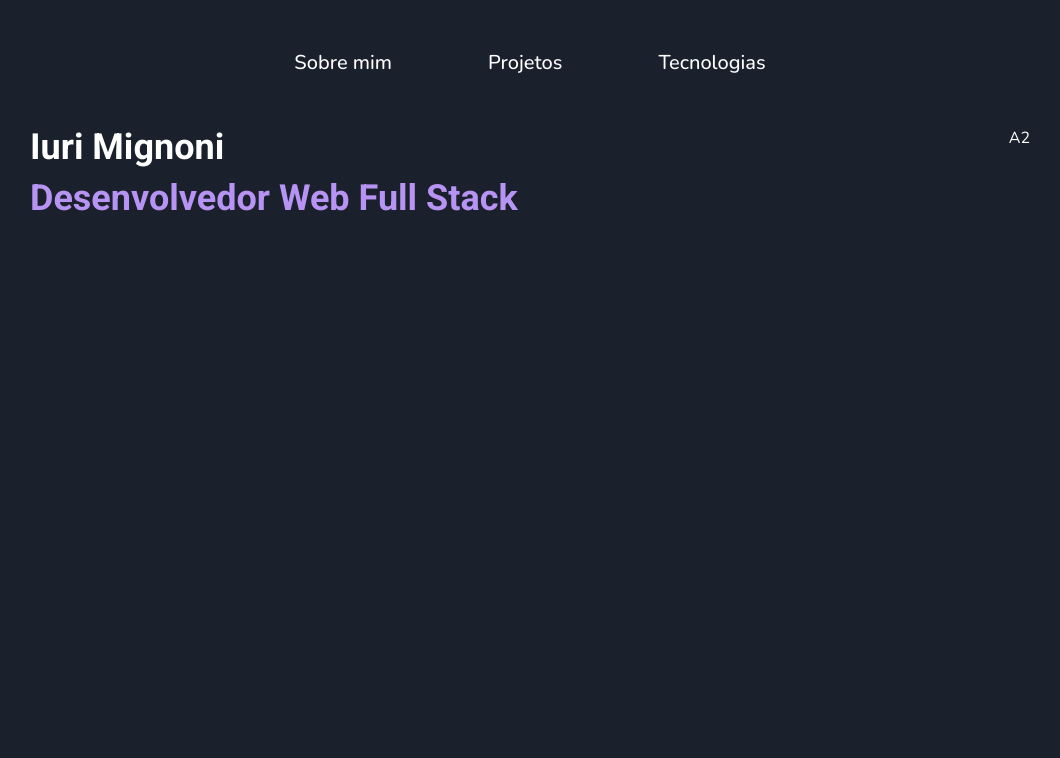
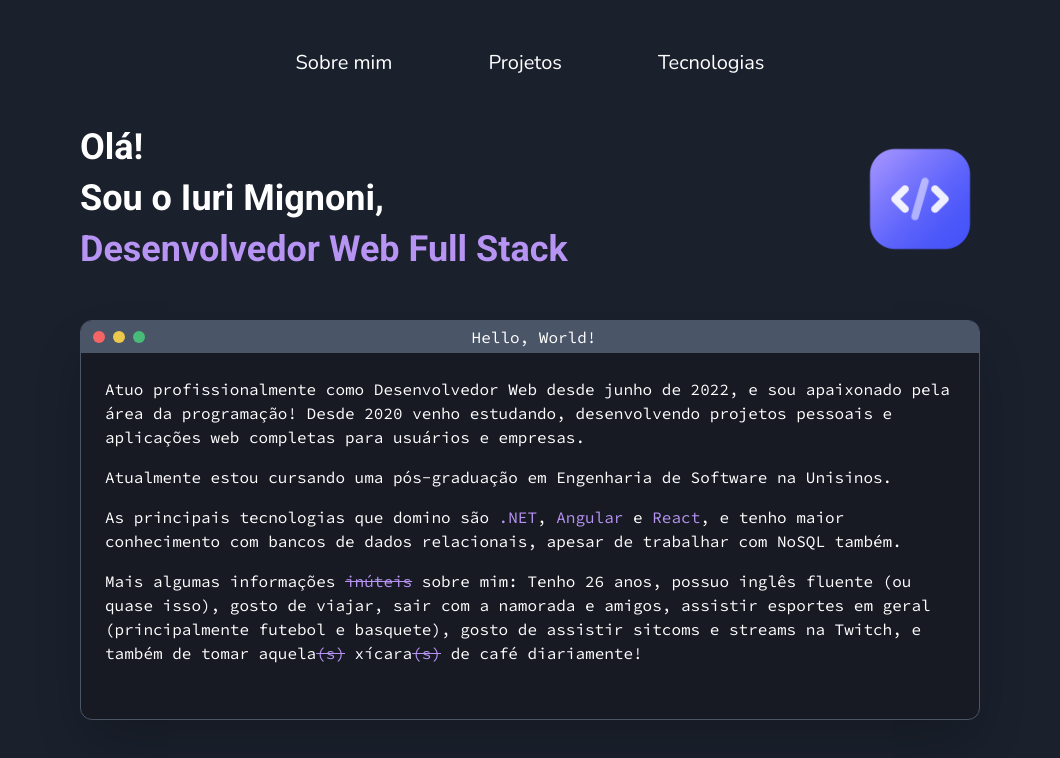
Before and after one commit to mignnoni/personal-portfolio, a React (Vite) app: page / in a window 1280 px wide. Shown: the top 758 px of the page, without its empty margins (110-1170 px from the left). Built offline with nearby package versions, Linux system fonts and the light colour scheme.

Commit message:
finalizando o sobre mim

```diff
--- a/index.html
+++ b/index.html
@@ -10,7 +10,8 @@
   <meta name="viewport" content="width=device-width, initial-scale=1.0" />
 
   <link href="https://fonts.googleapis.com/css2?family=Roboto:wght@400;700&display=swap" rel="stylesheet" />
-  <link href="https://fonts.googleapis.com/css2?family=Nunito:wght@400;500;700&display=swap" rel="stylesheet">
+  <link href="https://fonts.googleapis.com/css2?family=Nunito:wght@400;500;700&family=Source+Code+Pro&display=swap"
+    rel="stylesheet">
   <title>Iuri Mignoni</title>
 </head>
 
--- a/src/components/Header.tsx
+++ b/src/components/Header.tsx
@@ -3,7 +3,7 @@ import { Flex, HStack, Text } from "@chakra-ui/react";
 export function Header() {
 
     return (
-        <Flex as="header" w="100%" justify={'center'}>
+        <Flex as="header" justify={'center'}>
             <HStack spacing={24} fontSize={'xl'}>
                 <Text as='a' _hover={{ color: 'purple.400'}}>Sobre mim</Text>
                 <Text as='a' _hover={{ color: 'purple.400'}}>Projetos</Text>
--- a/src/index.css
+++ /dev/null
@@ -1,69 +0,0 @@
-:root {
-  font-family: Inter, system-ui, Avenir, Helvetica, Arial, sans-serif;
-  line-height: 1.5;
-  font-weight: 400;
-
-  color-scheme: light dark;
-  color: rgba(255, 255, 255, 0.87);
-  background-color: #242424;
-
-  font-synthesis: none;
-  text-rendering: optimizeLegibility;
-  -webkit-font-smoothing: antialiased;
-  -moz-osx-font-smoothing: grayscale;
-  -webkit-text-size-adjust: 100%;
-}
-
-a {
-  font-weight: 500;
-  color: #646cff;
-  text-decoration: inherit;
-}
-a:hover {
-  color: #535bf2;
-}
-
-body {
-  margin: 0;
-  display: flex;
-  place-items: center;
-  min-width: 320px;
-  min-height: 100vh;
-}
-
-h1 {
-  font-size: 3.2em;
-  line-height: 1.1;
-}
-
-button {
-  border-radius: 8px;
-  border: 1px solid transparent;
-  padding: 0.6em 1.2em;
-  font-size: 1em;
-  font-weight: 500;
-  font-family: inherit;
-  background-color: #1a1a1a;
-  cursor: pointer;
-  transition: border-color 0.25s;
-}
-button:hover {
-  border-color: #646cff;
-}
-button:focus,
-button:focus-visible {
-  outline: 4px auto -webkit-focus-ring-color;
-}
-
-@media (prefers-color-scheme: light) {
-  :root {
-    color: #213547;
-    background-color: #ffffff;
-  }
-  a:hover {
-    color: #747bff;
-  }
-  button {
-    background-color: #f9f9f9;
-  }
-}
--- a/src/layouts/DefaultLayout.tsx
+++ b/src/layouts/DefaultLayout.tsx
@@ -4,8 +4,8 @@ import { Outlet } from "react-router-dom";
 
 export function DefaultLayout() {
     return (
-        <Flex minH={'100vh'} minW={'100vw'}>
-            <Flex w="100%" my={12} minW={1000} mx="auto" maxW={1000} align={'center'} flexDir={'column'}>
+        <Flex minH={'100vh'}>
+            <Flex w='full' my={12} mx="auto" maxW={900} px={[8, 8, 8, 0]} align={'center'} flexDir={'column'}>
                 <Header />
                 <Outlet />
             </Flex>
--- a/src/main.tsx
+++ b/src/main.tsx
@@ -1,6 +1,5 @@
 import ReactDOM from 'react-dom/client'
 import { App } from './App.tsx'
-import './index.css'
 import { ChakraProvider } from '@chakra-ui/react'
 import { theme } from './styles/theme.ts'
 
--- a/src/pages/Home.tsx
+++ b/src/pages/Home.tsx
@@ -1,15 +1,58 @@
-import { Flex, Heading, Stack } from "@chakra-ui/react";
+import { Box, Circle, Flex, HStack, Heading, Highlight, Image, Stack, Text } from "@chakra-ui/react";
 
 export function Home() {
     return (
-        <Flex w={"full"} justify={'space-between'} mt={12}>
-            <Stack>
-                <Heading as='h1'>Iuri Mignoni</Heading>
-                <Heading as='h2' color={'purple.300'}>Desenvolvedor Web Full Stack</Heading>
-            </Stack>
-            <Flex>
-                A2
+        <Stack w={'full'} spacing={12}>
+            <Flex justify={'space-between'} mt={12}>
+                <Stack>
+                    <Heading>Olá!</Heading>
+                    <Heading as='h1'>Sou o Iuri Mignoni,</Heading>
+                    <Heading as='h2' color={'purple.300'}>Desenvolvedor Web Full Stack</Heading>
+                </Stack>
+                <Flex align={'center'}>
+                    <Image boxSize={'120px'} src={'/code_icon.png'} />
+                </Flex>
             </Flex>
-        </Flex>
+            <Flex
+                flexDir={'column'}
+                bgColor={'gray.900'}
+                borderRadius={12} minH={'400px'}
+                borderColor={'gray.600'}
+                borderWidth={1}
+                fontFamily={`'Source Code Pro', monospace`}
+                boxShadow={'2xl'}
+            >
+                <Flex bgColor={'gray.600'} w='full' h={8} borderTopRadius={10} p={1} textAlign={'center'} justify={'space-between'}>
+                    <HStack spacing={2} h='full' flex={1} ml={2}>
+                        <Circle size={3} bg='red.400' />
+                        <Circle size={3} bg='yellow.400' />
+                        <Circle size={3} bg='green.400' />
+                    </HStack>
+                    <Text flex={1}>Hello, World!</Text>
+                    <Box flex={1}></Box>
+                </Flex>
+                <Stack spacing={4} p={6}>
+                    <Text>Atuo profissionalmente como Desenvolvedor Web desde junho de 2022, e sou apaixonado pela área da programação!
+                        Desde 2020 venho estudando, desenvolvendo projetos pessoais e aplicações web completas para usuários e empresas.
+                    </Text>
+                    <Text>
+                        Atualmente estou cursando uma pós-graduação em Engenharia de Software na Unisinos.
+                    </Text>
+                    <Text>
+                        <Highlight query={['.NET', 'Angular', 'React']} styles={{ color: 'purple.300' }}>
+                            As principais tecnologias que domino são .NET, Angular e React, e tenho maior conhecimento com bancos de dados relacionais,
+                            apesar de trabalhar com NoSQL também.
+                        </Highlight>
+                    </Text>
+                    <Text>
+                        <Highlight query={['inúteis', '(s)']} styles={{ textDecoration: 'line-through', color: 'purple.300'}}>
+                            Mais algumas informações inúteis sobre mim: Tenho 26 anos, possuo inglês fluente (ou quase isso),
+                            gosto de viajar, sair com a namorada e amigos, assistir esportes em geral (principalmente futebol e basquete), gosto de assistir
+                            sitcoms e streams na Twitch, e também de tomar aquela(s) xícara(s) de café diariamente!
+                        </Highlight>
+                    </Text>
+                </Stack>
+            </Flex>
+        </Stack>
     );
 }
```
Also changed, not shown: public/code_icon.png (added).
